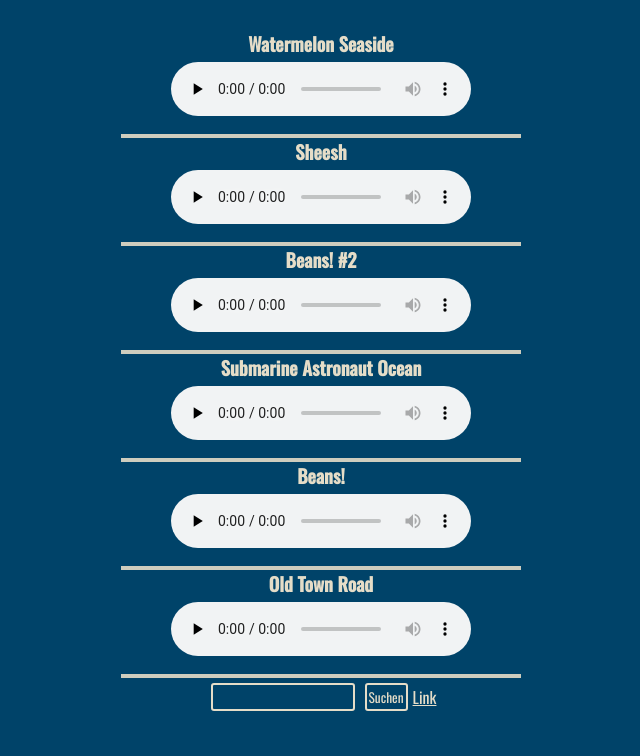
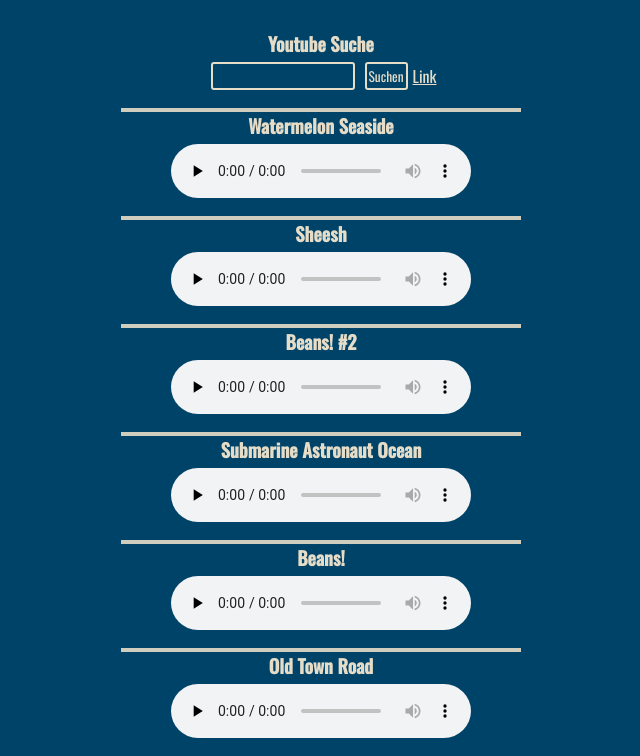
Before and after one commit to loanto-ant/mixes, a plain HTML site: page index.html in a window 1280 px wide. Shown: the part 120-876 px from the top of the page, without its empty margins (319-959 px from the left). Before the commit the page ends 836 px from the top, so only its background shows below. Drawn offline with nearby package versions, Linux system fonts and the light colour scheme.

Commit message:
changed youtube search

```diff
--- a/index.html
+++ b/index.html
@@ -22,6 +22,14 @@
         <button onclick="astronaut()">Astronaut in the Ocean</button>
     </nav>
     <section>
+        <div class="mix-einzeln">
+            <h3>Youtube Suche</h3>
+            <div class="youtube">
+                <input type="text" id="yt_input">
+                <button onclick="youtube()">Suchen</button>
+                <a href="#" id="yt_link" target="_blank">Link</a>
+            </div>
+        </div>
         <div class="mix-einzeln">
             <h3>Watermelon Seaside</h3>
             <audio controls preload="none">
@@ -70,11 +78,6 @@
                 Benutzen Sie einen gescheiten Browser, z.B. Google Chrome!
              </audio>
         </div>
-        <div class="youtube">
-            <input type="text" id="yt_input">
-            <button onclick="youtube()">Suchen</button>
-            <a href="#" id="yt_link" target="_blank">Link</a>
-        </div>
     </section>
     <script src="app.js"></script>
 </body>
```
